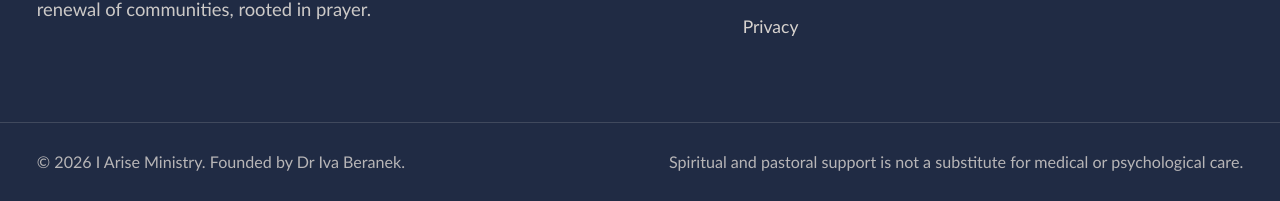
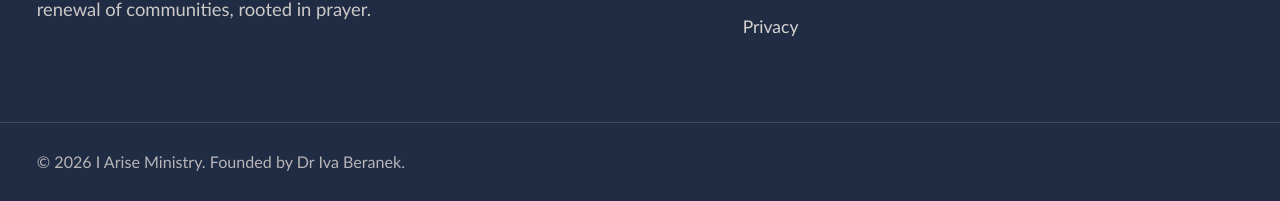
Before and after one commit to donnchamckenna-dot/i-arise-ministry, an Astro site: page / in a window 1280 px wide. Shown: the part 8499-8700 px from the top of the page. Built offline with nearby package versions, Linux system fonts and the light colour scheme; Astro itself is replaced by a stand-in of ours.

Commit message:
Remove care disclaimer from footer
Co-Authored-By: Claude Opus 5.5 <noreply@anthropic.com>
Claude-Session: https://claude.ai/code/session_01NqbUP3qNWVHMyRMWjmeq2U

```diff
--- a/src/components/Footer.astro
+++ b/src/components/Footer.astro
@@ -23,7 +23,6 @@ const year = new Date().getFullYear();
   <div class="border-t border-ivory/15">
     <div class="container-page flex flex-col gap-2 py-6 text-sm text-ivory/70 md:flex-row md:justify-between">
       <p>© {year} {site.name}. Founded by {site.founder}.</p>
-      <p>Spiritual and pastoral support is not a substitute for medical or psychological care.</p>
     </div>
   </div>
 </footer>
```
